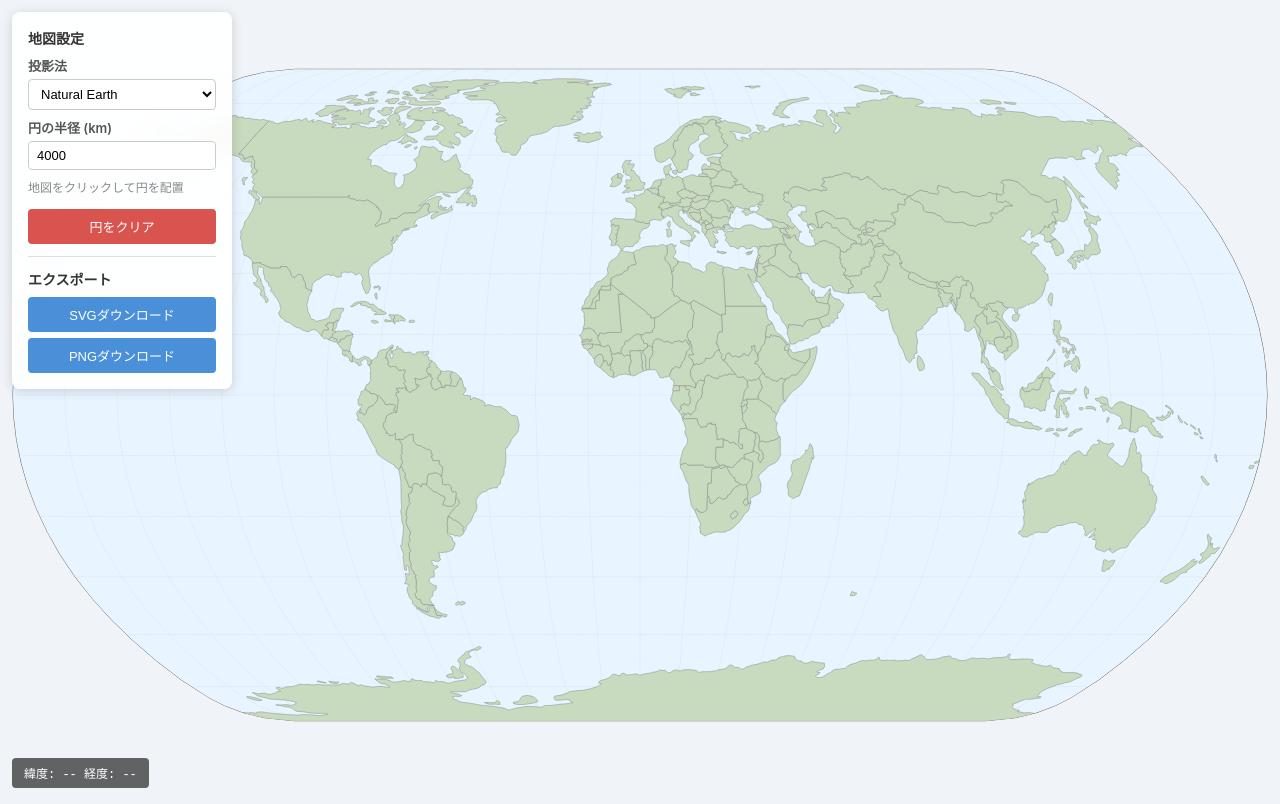
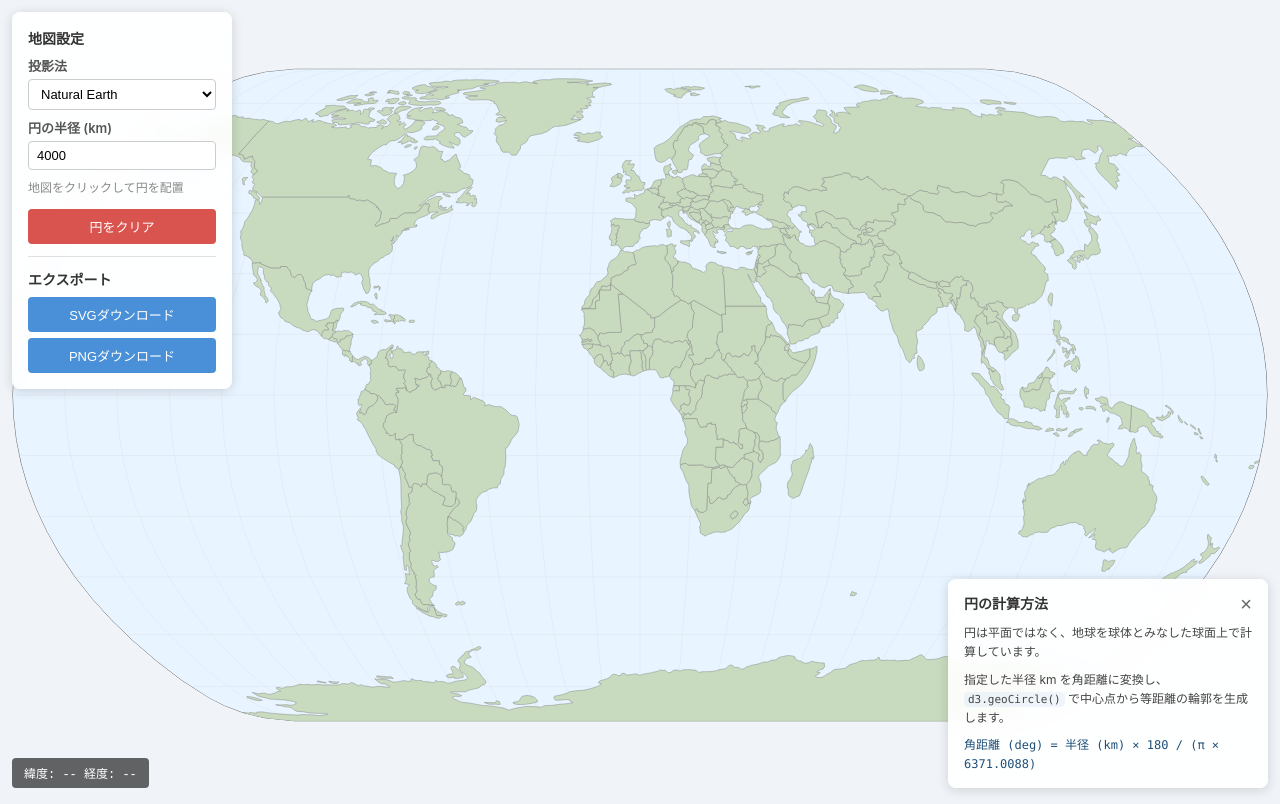
Before and after one commit to shimizu/geo_circle_export, a website built with Vite: page src/index.html in a window 1280 px wide. Built offline with nearby package versions, Linux system fonts and the light colour scheme.

Commit message:
説明文追加

```diff
--- a/src/index.html
+++ b/src/index.html
@@ -37,6 +37,16 @@
 
     <div id="coords">緯度: -- 経度: --</div>
 
+    <aside id="circle-info">
+        <div class="panel-header">
+            <h3>円の計算方法</h3>
+            <button id="close-circle-info" type="button" aria-label="説明を閉じる">&times;</button>
+        </div>
+        <p>円は平面ではなく、地球を球体とみなした球面上で計算しています。</p>
+        <p>指定した半径 km を角距離に変換し、<code>d3.geoCircle()</code> で中心点から等距離の輪郭を生成します。</p>
+        <p class="formula">角距離 (deg) = 半径 (km) × 180 / (π × 6371.0088)</p>
+    </aside>
+
     <script type="module" src="/index.js"></script>
 </body>
 </html>
--- a/src/index.js
+++ b/src/index.js
@@ -33,6 +33,8 @@ const saveSvgBtn = document.getElementById('save-svg');
 const savePngBtn = document.getElementById('save-png');
 const coordsDisplay = document.getElementById('coords');
 const circleListEl = document.getElementById('circle-list');
+const circleInfoEl = document.getElementById('circle-info');
+const closeCircleInfoBtn = document.getElementById('close-circle-info');
 
 // --- 大圏円GeoJSON生成 ---
 function createGeoCircle(center, radiusKm) {
@@ -268,6 +270,10 @@ savePngBtn.addEventListener('click', () => {
   if (state.map) state.map.savePNG('map');
 });
 
+closeCircleInfoBtn.addEventListener('click', () => {
+  circleInfoEl.hidden = true;
+});
+
 // ウィンドウリサイズ対応
 window.addEventListener('resize', () => {
   draw();
--- a/src/index.scss
+++ b/src/index.scss
@@ -137,3 +137,68 @@ body {
   font-family: monospace;
   z-index: 10;
 }
+
+#circle-info {
+  position: fixed;
+  right: 12px;
+  bottom: 12px;
+  width: min(320px, calc(100vw - 24px));
+  background: rgba(255, 255, 255, 0.92);
+  backdrop-filter: blur(8px);
+  border-radius: 8px;
+  padding: 14px 16px;
+  box-shadow: 0 2px 12px rgba(0, 0, 0, 0.15);
+  font-size: 12px;
+  line-height: 1.6;
+  color: #444;
+  z-index: 10;
+
+  &[hidden] {
+    display: none;
+  }
+
+  .panel-header {
+    display: flex;
+    align-items: center;
+    justify-content: space-between;
+    gap: 12px;
+    margin-bottom: 8px;
+  }
+
+  h3 {
+    margin: 0;
+    font-size: 14px;
+    color: #333;
+  }
+
+  button {
+    border: none;
+    background: transparent;
+    color: #666;
+    font-size: 20px;
+    line-height: 1;
+    cursor: pointer;
+    padding: 0;
+
+    &:hover {
+      color: #222;
+    }
+  }
+
+  p + p {
+    margin-top: 8px;
+  }
+
+  code {
+    font-family: ui-monospace, SFMono-Regular, Menlo, monospace;
+    font-size: 11px;
+    background: rgba(74, 144, 217, 0.08);
+    padding: 1px 4px;
+    border-radius: 4px;
+  }
+
+  .formula {
+    font-family: ui-monospace, SFMono-Regular, Menlo, monospace;
+    color: #1f4f7a;
+  }
+}
```
